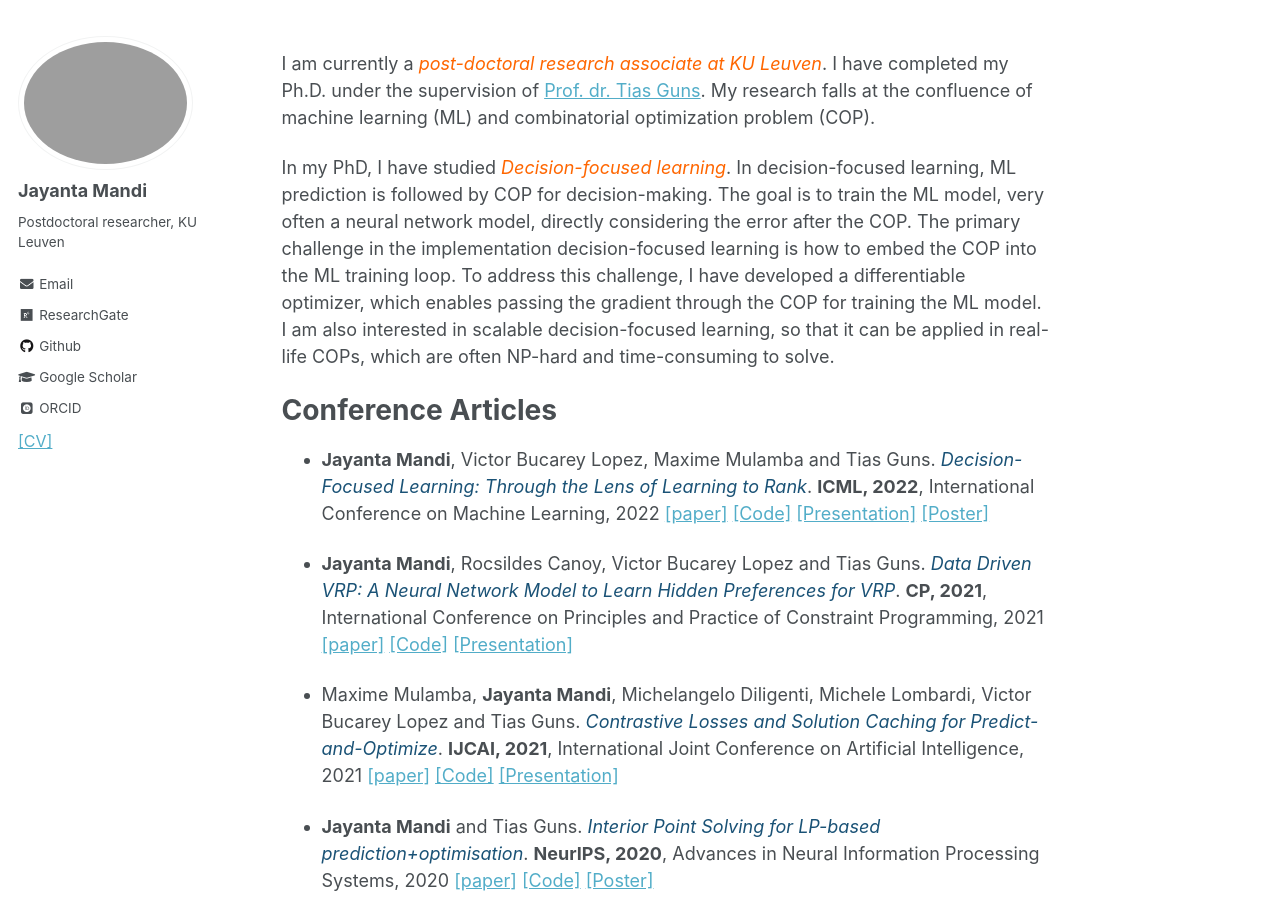
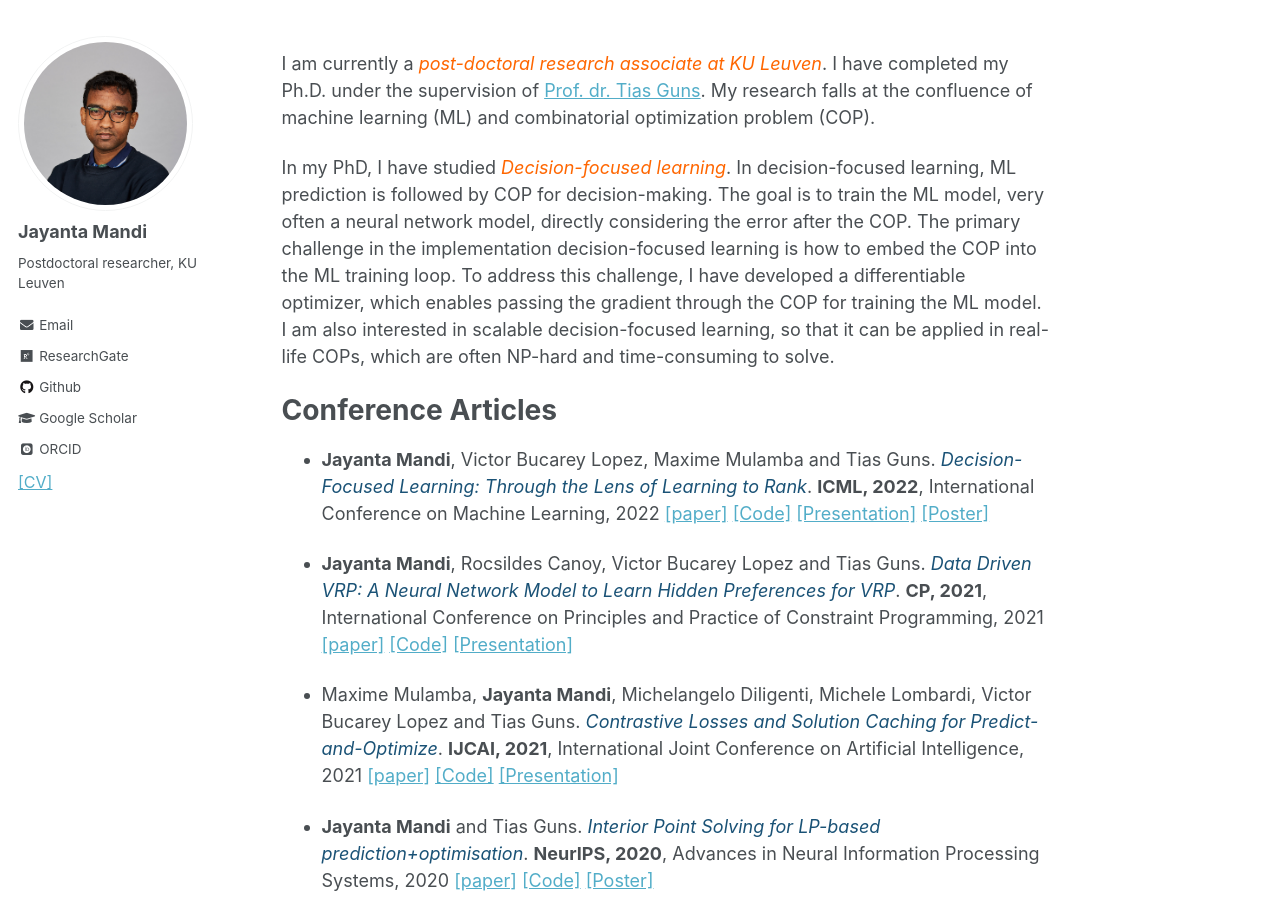
Before and after one commit to JayMan91/JayMan91.github.io, a Jekyll site: the page built from _pages/about.md, in a window 1280 px wide and 900 px high. Built offline with Jekyll 4.4.1, drawn with Linux system fonts in a browser that asks for light colours; some web fonts are replaced.

Commit message:
Update _config.yml avatar

```diff
--- a/_config.yml
+++ b/_config.yml
@@ -81,7 +81,7 @@ analytics:
 # Site Author
 author:
   name             : "Jayanta Mandi"
-  avatar           : "jayanta.png"
+  avatar           :  https://github.com/JayMan91/JayMan91.github.io/blob/master/images/JayantaMandi.jpg
   bio              : "Postdoctoral researcher, KU Leuven"
   location         : #"Location"
   employer         :
```
